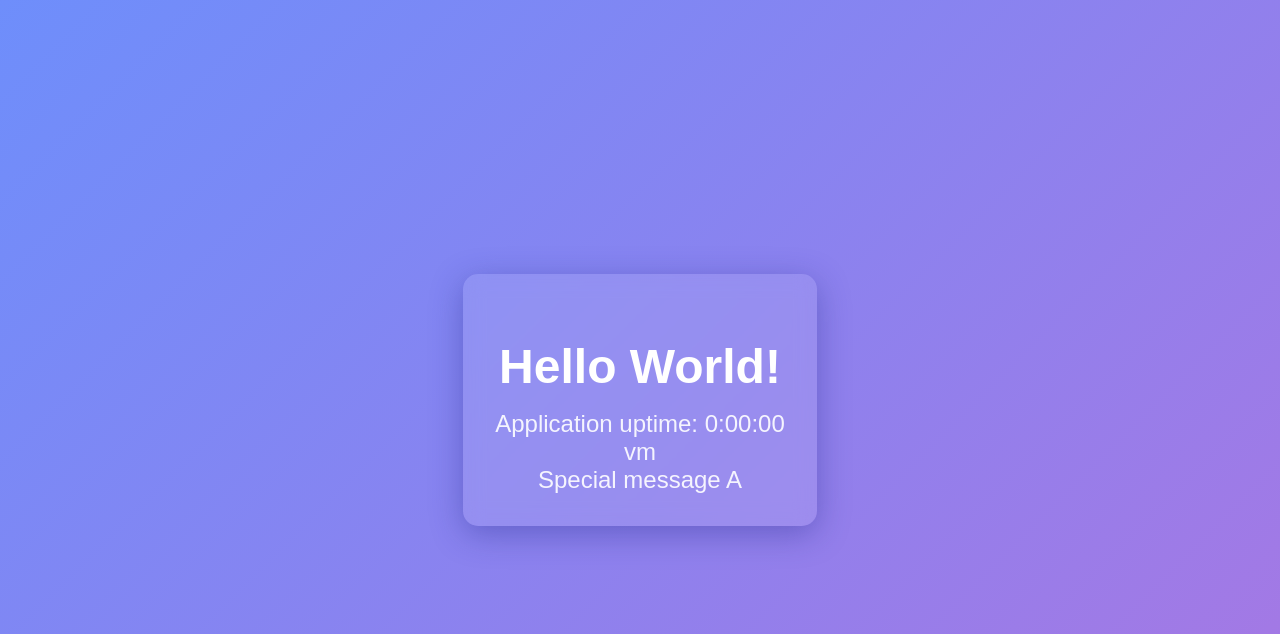
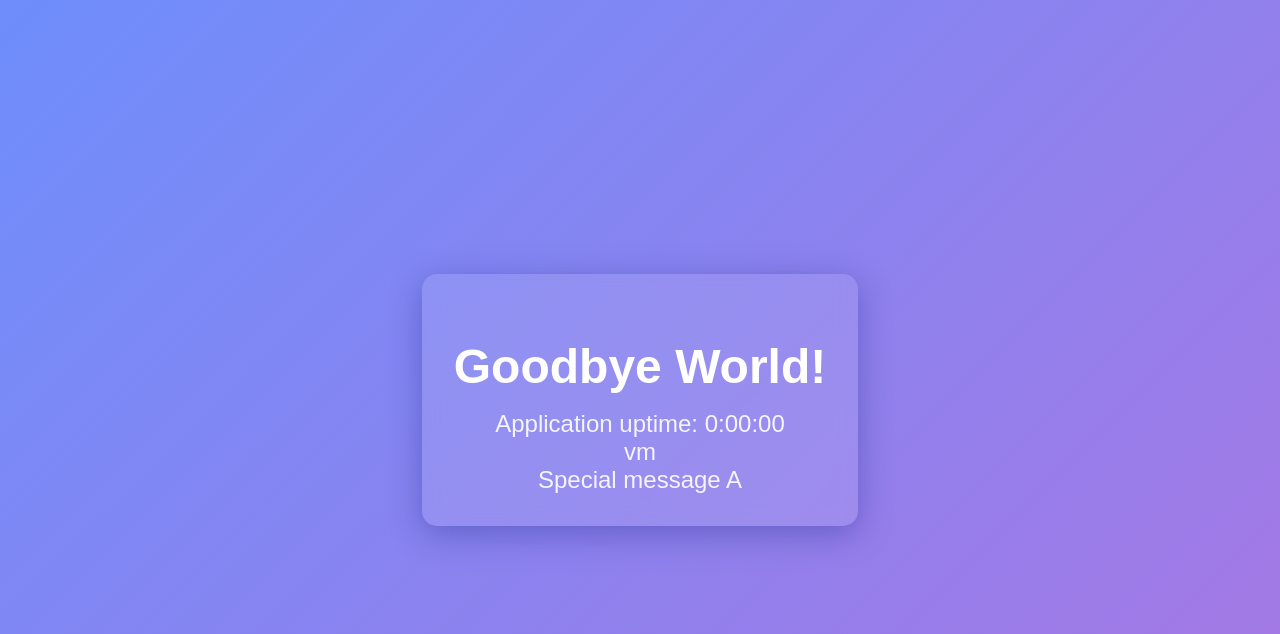
Before and after one commit to BGog/dummyproject, a Flask app: page / in a window 1280 px wide. Shown: the top 634 px of the page. Run offline with Flask 3, Linux system fonts and the light colour scheme.

Commit message:
Updated connor/test

```diff
--- a/app/templates/index.html
+++ b/app/templates/index.html
@@ -33,7 +33,7 @@
 </head>
 <body>
     <div class="container">
-        <h1>Hello World!</h1>
+	    <h1>Goodbye World!</h1>
         <div class="uptime">
             Application uptime: {{ uptime }}
         </div>
```
